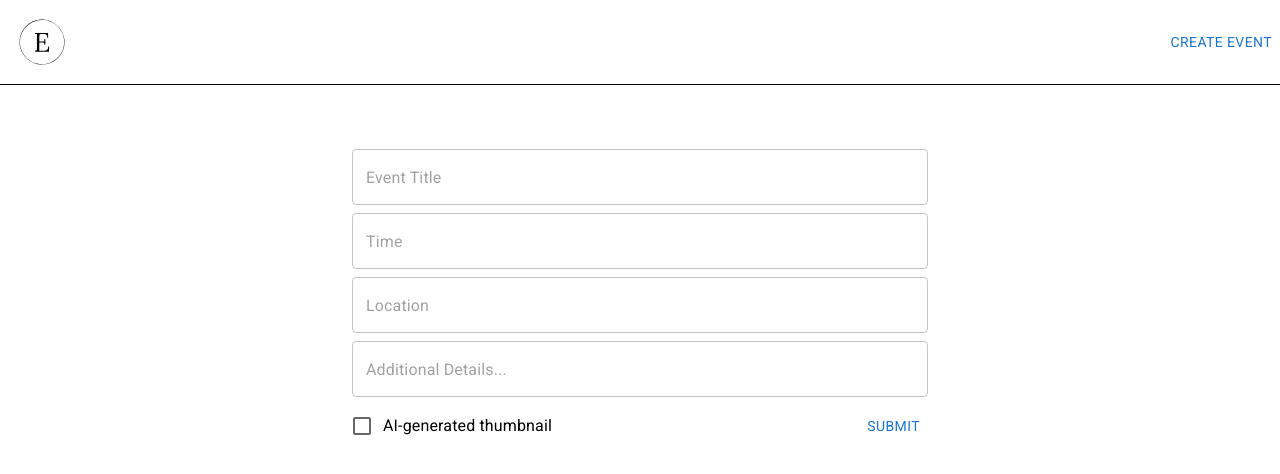
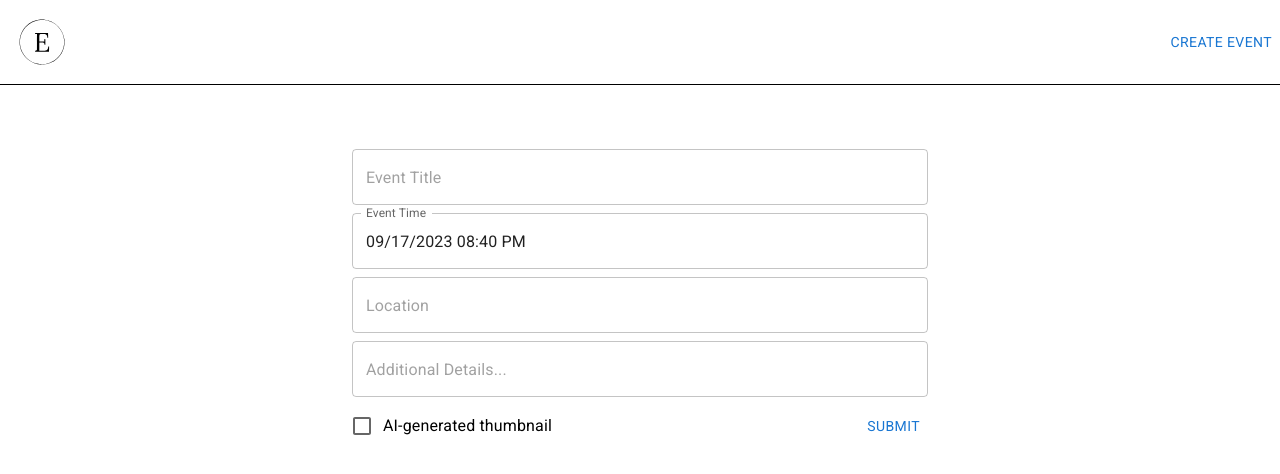
Before and after one commit to Acousticdesk/deved-event-planner, a React (Vite) app: page /events/1 in a window 1280 px wide. Shown: the top 474 px of the page. Built offline with nearby package versions, Linux system fonts and the light colour scheme; no server answers; the database is empty.

Commit message:
add date picker

```diff
--- a/package.json
+++ b/package.json
@@ -15,6 +15,7 @@
     "@emotion/react": "^11.11.1",
     "@emotion/styled": "^11.11.0",
     "@mui/material": "^5.14.9",
+    "@mui/x-date-pickers": "^6.14.0",
     "dayjs": "^1.11.9",
     "firebase": "^10.4.0",
     "localforage": "^1.10.0",
--- a/src/main.tsx
+++ b/src/main.tsx
@@ -7,6 +7,8 @@ import {
 import App from './App.tsx'
 import { CreateEvent } from './pages/CreateEvent.tsx';
 import './index.css'
+import { AdapterDayjs } from '@mui/x-date-pickers/AdapterDayjs';
+import { LocalizationProvider } from '@mui/x-date-pickers/LocalizationProvider';
 
 const router = createBrowserRouter([
   {
@@ -25,6 +27,8 @@ const router = createBrowserRouter([
 
 ReactDOM.createRoot(document.getElementById('root')!).render(
   <React.StrictMode>
-    <RouterProvider router={router} />
+    <LocalizationProvider dateAdapter={AdapterDayjs}>
+      <RouterProvider router={router} />
+    </LocalizationProvider>
   </React.StrictMode>,
 )
--- a/src/pages/CreateEvent.tsx
+++ b/src/pages/CreateEvent.tsx
@@ -4,7 +4,8 @@ import Checkbox from '@mui/material/Checkbox'
 import Button from '@mui/material/Button'
 import CircularProgress from '@mui/material/CircularProgress'
 import FormControlLabel from '@mui/material/FormControlLabel'
-import { useForm, SubmitHandler } from "react-hook-form"
+import { useForm, SubmitHandler, Controller } from "react-hook-form"
+import dayjs from 'dayjs';
 import { useState, FormEvent } from "react"
 import { useNavigate, useParams } from 'react-router-dom';
 import { db } from '../api.ts';
@@ -14,10 +15,12 @@ import TextField from '@mui/material/TextField'
 import { Toast } from '../components/Toast.tsx';
 
 import { Configuration, OpenAIApi } from "openai";
+import { DateTimePicker } from '@mui/x-date-pickers/DateTimePicker';
+import { Dayjs } from 'dayjs';
 
 interface Inputs {
   event_name: string
-  event_date: string
+  event_date: number
   event_location: string
   event_image: string
   event_description: string
@@ -30,7 +33,8 @@ export function CreateEvent() {
     register,
     watch,
     handleSubmit,
-    setValue
+    setValue,
+    control
   } = useForm<Inputs>({
     defaultValues: async () => {
       if (id) {
@@ -55,10 +59,7 @@ export function CreateEvent() {
   const navigate = useNavigate()
 
   const onSubmit: SubmitHandler<Inputs> = async (data) => {
-    await addDoc(collection(db, "events"), {
-      ...data,
-      event_date: Date.now()
-    });
+    await addDoc(collection(db, "events"), data);
     setHasToast(true)
     navigate('/')
   }
@@ -105,7 +106,24 @@ export function CreateEvent() {
           <p className="text-4xl mb-8 text-center">{pageTitle}</p>
           <form onSubmit={handleSubmit(onSubmit)}>
             <TextField placeholder="Event Title" fullWidth className="block mb-2" {...register('event_name')} />
-            <TextField placeholder="Time" fullWidth className="block mb-2" {...register('event_date')} />
+            <Controller
+              control={control}
+              name='event_date'
+              render={({ field }) => (
+                <DateTimePicker
+                  label="Event Time"
+                  className="w-full mb-2"
+                  value={dayjs(field.value)}
+                  onChange={(date: Dayjs | null) => {
+                    if (!date || !date.isValid()) {
+                      setValue('event_date', Date.now())
+                      return
+                    }
+                    field.onChange(date.unix() * 1000)
+                  }}
+                />
+              )}
+            />
             <TextField placeholder="Location" fullWidth className="block mb-2" {...register('event_location')} />
             <TextField placeholder="Additional Details..." fullWidth className="block mb-2" {...register('event_description')} />
             <div className="text-center">
```
Also changed, not shown: 1 other file (tests, documents, lock files or other folders).
